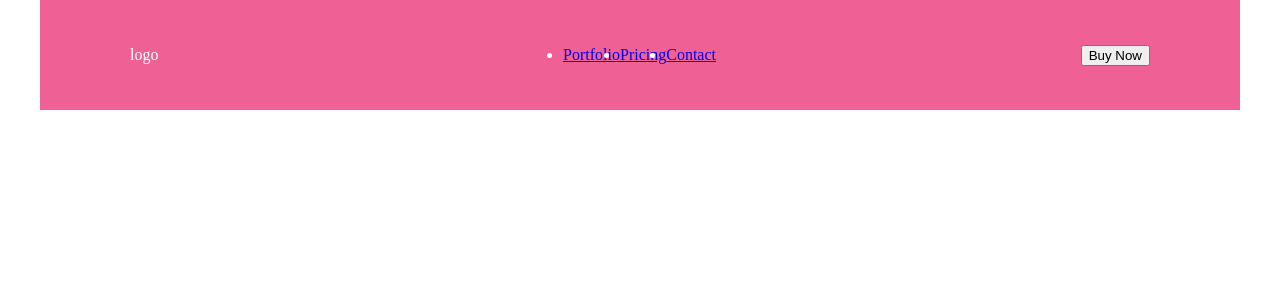
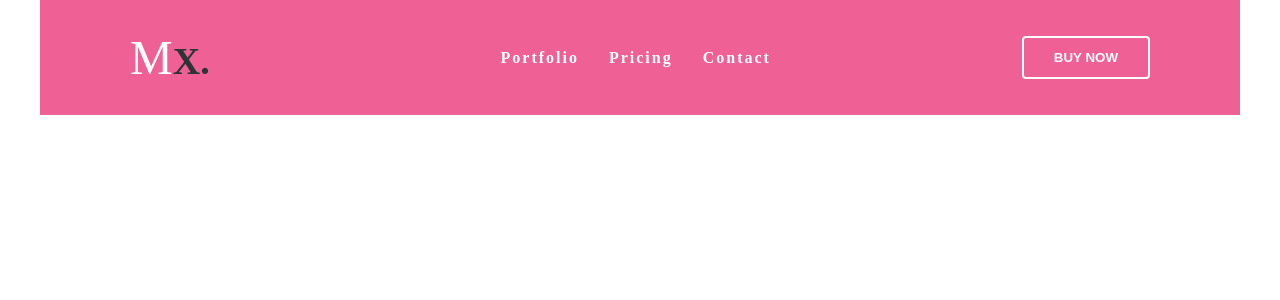
Before and after one commit to MaxiCorrea/react-responsive-header, a React (Create React App) app: page / in a window 1280 px wide. Shown: the top 300 px of the page. Built offline with nearby package versions, Linux system fonts and the light colour scheme.

Commit message:
Adding styles

```diff
--- a/src/components/header/Button/Button.styles.ts
+++ b/src/components/header/Button/Button.styles.ts
@@ -1,5 +1,17 @@
 import { createUseStyles } from "react-jss";
 
 export const useButtonStyles = createUseStyles({
-  container: {},
+  container: {
+    fontFamily : "Lexend"
+  },
+  button : {
+    color : "#fff",
+    cursor : "pointer",
+    fontWeight : "bold",
+    textTransform : "uppercase",
+    padding : "12px 30px",
+    border : "2px solid #fff",
+    borderRadius : "4px",
+    backgroundColor : "transparent",
+  }
 });
--- a/src/components/header/Button/Button.tsx
+++ b/src/components/header/Button/Button.tsx
@@ -5,7 +5,7 @@ export const Button: React.FC = (props) => {
   const classes = useButtonStyles();
   return (
     <div className={classes.container}>
-      <button>
+      <button className={classes.button}>
           {props.children}
       </button>
     </div>
--- a/src/components/header/Header/Header.styles.ts
+++ b/src/components/header/Header/Header.styles.ts
@@ -7,6 +7,7 @@ export const useHeaderStyles = createUseStyles({
     padding : "30px 90px",
     alignItems : "center",
     color : "#fff",
-    backgroundColor : "#ef6194"
+    backgroundColor : "#ef6194",
+    fontFamily : "Lexend"
   },
 });
--- a/src/components/header/Item/Item.styles.ts
+++ b/src/components/header/Item/Item.styles.ts
@@ -2,6 +2,16 @@ import { createUseStyles } from "react-jss";
 
 export const useItemStyles = createUseStyles({
   container: {
-
+    display : "inline-block",
+    margin : "0px 15px",
+    fontFamily : "Lexend"
   },
+  a : {
+    textDecoration : "none",
+    color : "#fff",
+    cursor : "pointer",
+    fontWeight : "bold",
+    letterSpacing : "2px",
+    fontFamily : "Lexend"
+  }
 });
--- a/src/components/header/Item/Item.tsx
+++ b/src/components/header/Item/Item.tsx
@@ -9,7 +9,9 @@ export const Item: React.FC<ItemProps> = (props) => {
   const classes = useItemStyles();
   return (
     <li className={classes.container}>
-      <a href="#">{props.caption}</a>
+      <a className={classes.a} href="#">
+        {props.caption}
+      </a>
     </li>
   );
 };
--- a/src/components/header/Logo/Logo.styles.ts
+++ b/src/components/header/Logo/Logo.styles.ts
@@ -1,5 +1,14 @@
 import { createUseStyles } from "react-jss";
 
 export const useLogoStyles = createUseStyles({
-  container: {},
+  container: {
+    fontSize : "48px",
+    fontFamily : "Lexend"
+  },
+  span : {
+    color : "#2d3436",
+    fontWeight : "bold",
+    fontSize : "38px",
+    fontFamily : "Lexend"
+  }
 });
--- a/src/components/header/Logo/Logo.tsx
+++ b/src/components/header/Logo/Logo.tsx
@@ -5,7 +5,8 @@ export const Logo: React.FC = () => {
   const classes = useLogoStyles();
   return (
     <div className={classes.container}>
-      <span> logo</span>
+      M
+      <span className={classes.span}>X.</span>
     </div>
   );
 };
--- a/src/components/header/Menu/Menu.styles.ts
+++ b/src/components/header/Menu/Menu.styles.ts
@@ -2,6 +2,7 @@ import { createUseStyles } from "react-jss";
 
 export const useMenuStyles = createUseStyles({
   container: {
-    display : "flex"
+    listStyleType : "none",
+    fontFamily : "Lexend"
   },
 });
--- a/src/pages/MainPage/MainPage.styles.ts
+++ b/src/pages/MainPage/MainPage.styles.ts
@@ -4,5 +4,6 @@ export const useMainPageStyles = createUseStyles({
   container: {
     maxWidth : "1200px",
     margin : "0 auto",
+    fontFamily : "Lexend"
   },
 });
```
Also changed, not shown: 1 other file (tests, documents, lock files or other folders).
